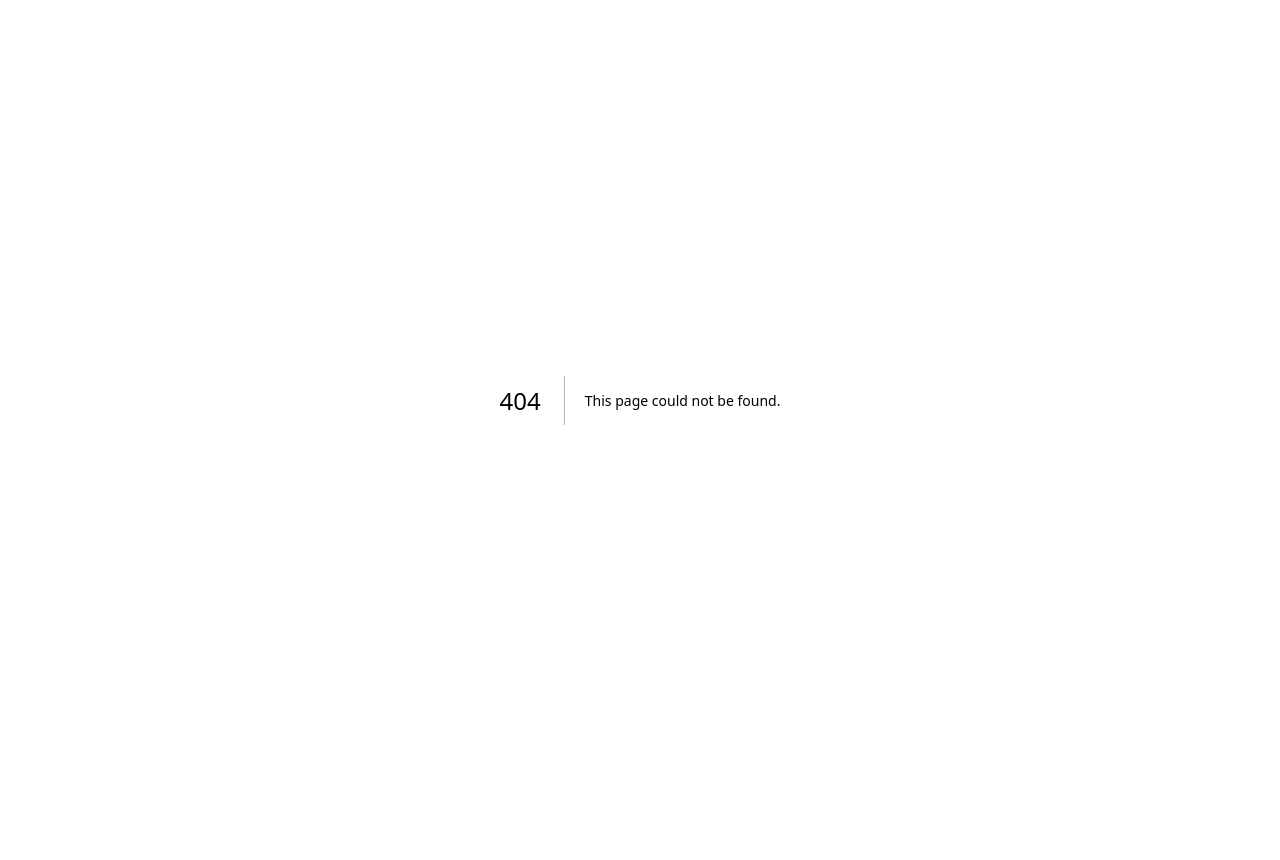
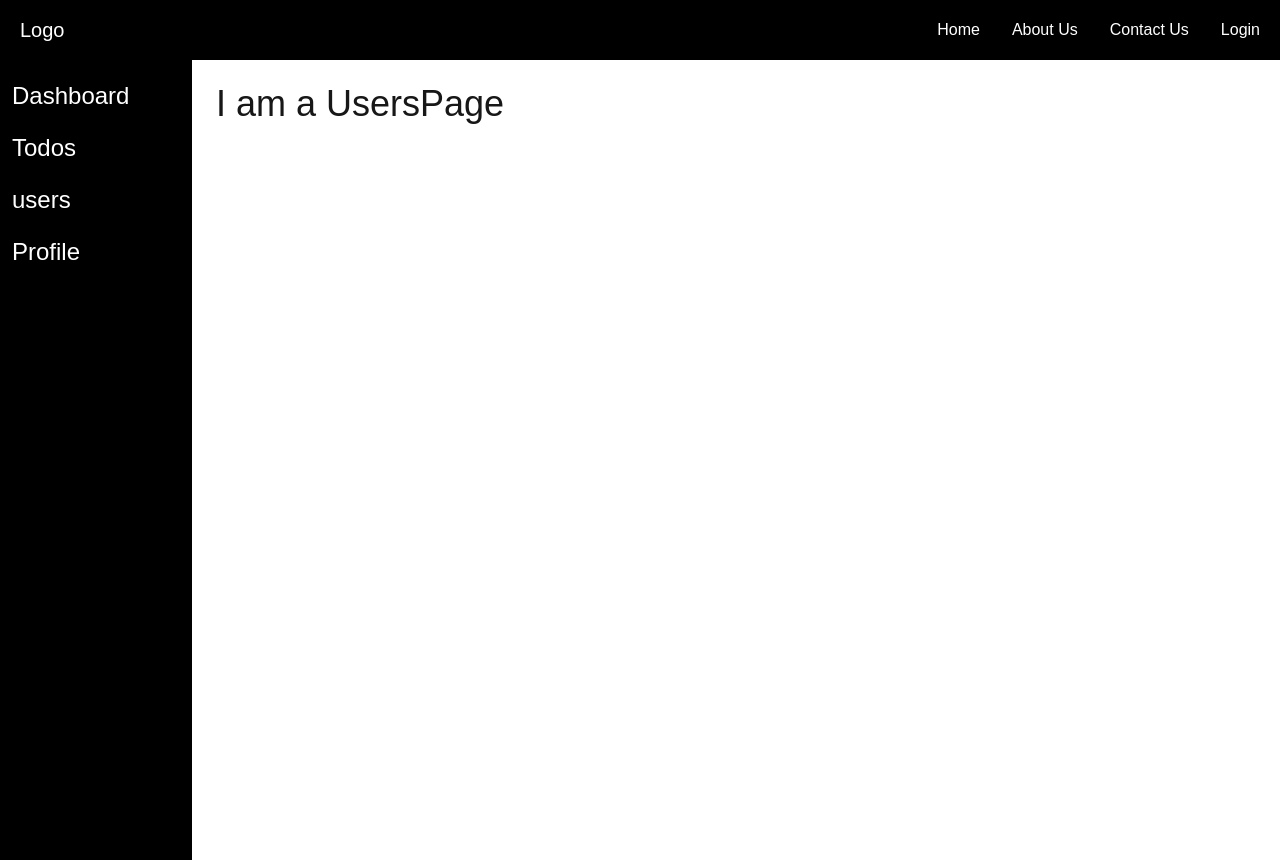
Before and after one commit to rakib00-dev/nextjs-app-router, a Next.js app: page /dashboard/users in a window 1280 px wide. Before the commit this address had no page. Before the commit the page ends 800 px from the top, so only its background shows below. Built offline with nearby package versions, Linux system fonts and the light colour scheme.

Commit message:
added pages

```diff
--- /dev/null
+++ b/src/app/dashboard/todos/page.tsx
@@ -0,0 +1,11 @@
+import React from 'react';
+
+const TodosPage: React.FC = (props) => {
+  return (
+    <>
+      <div className="text-4xl">I am a todosPage</div>
+    </>
+  );
+};
+
+export default TodosPage;
--- /dev/null
+++ b/src/app/dashboard/users/page.tsx
@@ -0,0 +1,11 @@
+import React from 'react';
+
+const UsersPage: React.FC = (props) => {
+  return (
+    <>
+      <div className="text-4xl">I am a UsersPage</div>
+    </>
+  );
+};
+
+export default UsersPage;
```
